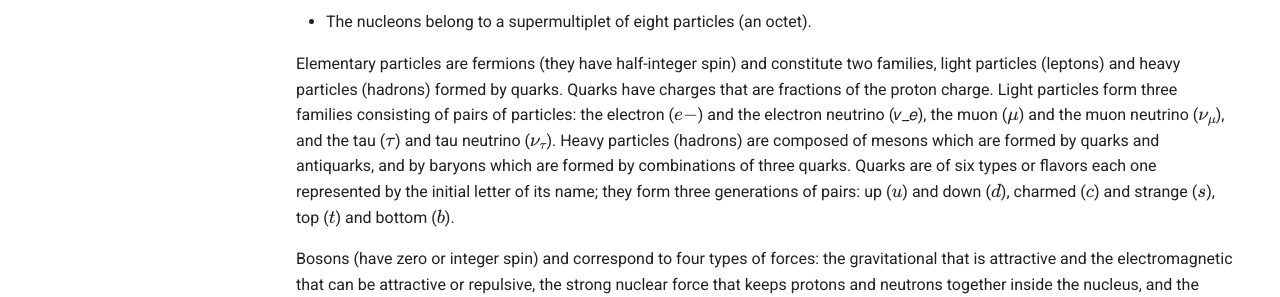
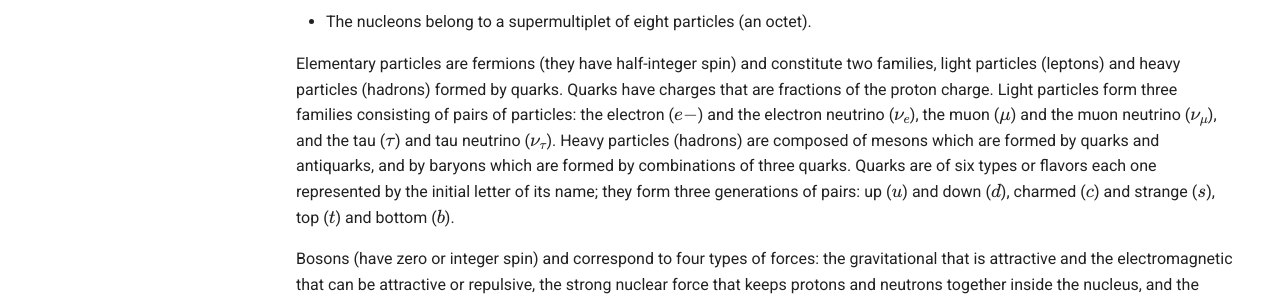
Before and after one commit to modphysnobel/modphysnobel.github.io, an MkDocs documentation site: the page built from docs/vol-IV/vol-IV-chap-13-sect-2.md, in a window 1280 px wide and 900 px high, scrolled down 1127 px. Shown: the part 158-455 px from the top of the window. Built offline with MkDocs 1.6.1 and Material for MkDocs 9.7.7, drawn with Linux system fonts in a browser that asks for light colours; some web fonts are replaced; comment, search, counter and statistics services are not loaded.

```diff
--- a/docs/vol-IV/vol-IV-chap-13-sect-2.md
+++ b/docs/vol-IV/vol-IV-chap-13-sect-2.md
@@ -24,7 +24,7 @@ The eightfold way was proposed as an organizational scheme for classifying subat
 - Elementary particles can be transformed in others by the strong and the electromagnetic interactions only if the total hypercharge is conserved.
 - The nucleons belong to a supermultiplet of eight particles (an octet).
 
-Elementary particles are fermions (they have half-integer spin) and constitute two families, light particles (leptons) and heavy particles (hadrons) formed by quarks. Quarks have charges that are fractions of the proton charge. Light particles form three families consisting of pairs of particles: the electron ($𝑒−$) and the electron neutrino (𝜈_𝑒), the muon ($𝜇$) and the muon neutrino ($𝜈_𝜇$), and the tau ($𝜏$) and tau neutrino ($𝜈_𝜏$). Heavy particles (hadrons) are composed of mesons which are formed by quarks and antiquarks, and by baryons which are formed by combinations of three quarks. Quarks are of six types or flavors each one represented by the initial letter of its name; they form three generations of pairs: up ($𝑢$) and down ($𝑑$), charmed ($𝑐$) and strange ($𝑠$), top ($𝑡$) and bottom ($𝑏$).
+Elementary particles are fermions (they have half-integer spin) and constitute two families, light particles (leptons) and heavy particles (hadrons) formed by quarks. Quarks have charges that are fractions of the proton charge. Light particles form three families consisting of pairs of particles: the electron ($𝑒−$) and the electron neutrino ($𝜈_𝑒$), the muon ($𝜇$) and the muon neutrino ($𝜈_𝜇$), and the tau ($𝜏$) and tau neutrino ($𝜈_𝜏$). Heavy particles (hadrons) are composed of mesons which are formed by quarks and antiquarks, and by baryons which are formed by combinations of three quarks. Quarks are of six types or flavors each one represented by the initial letter of its name; they form three generations of pairs: up ($𝑢$) and down ($𝑑$), charmed ($𝑐$) and strange ($𝑠$), top ($𝑡$) and bottom ($𝑏$).
 
 Bosons (have zero or integer spin) and correspond to four types of forces: the gravitational that is attractive and the electromagnetic that can be attractive or repulsive, the strong nuclear force that keeps protons and neutrons together inside the nucleus, and the weak nuclear force responsible for radioactivity and that affects particles such as neutrinos. The transformation of hydrogen into heavy hydrogen (deuterium) is caused by the weak force. The weak force makes a distinction between left and right; it has not the property of being reflection symmetric. The quanta that correspond to these four forces are all bosons: gravitons for the gravitational force, photons for the electromagnetic force, gluons for the strong nuclear force and particles $𝑊−$, $𝑊+$ and $𝑍^0$ for the weak nuclear force.
 
```
